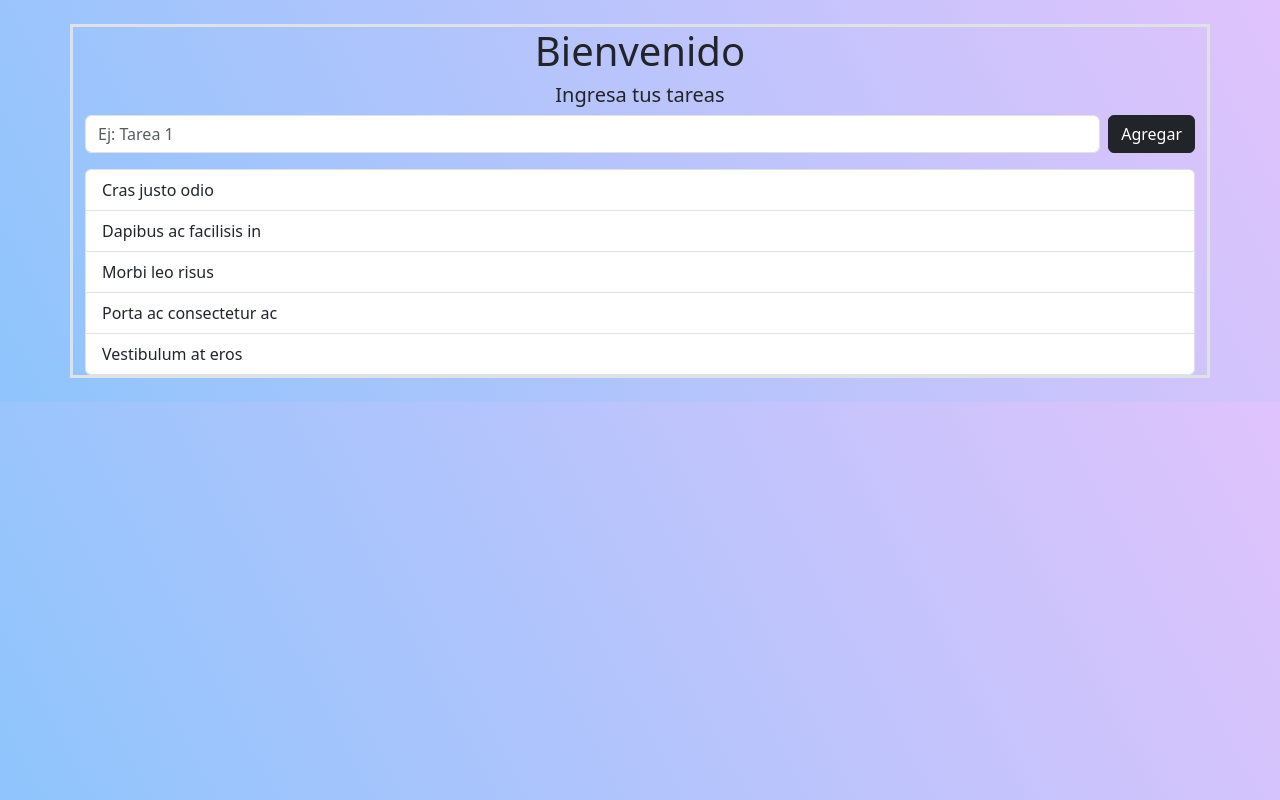
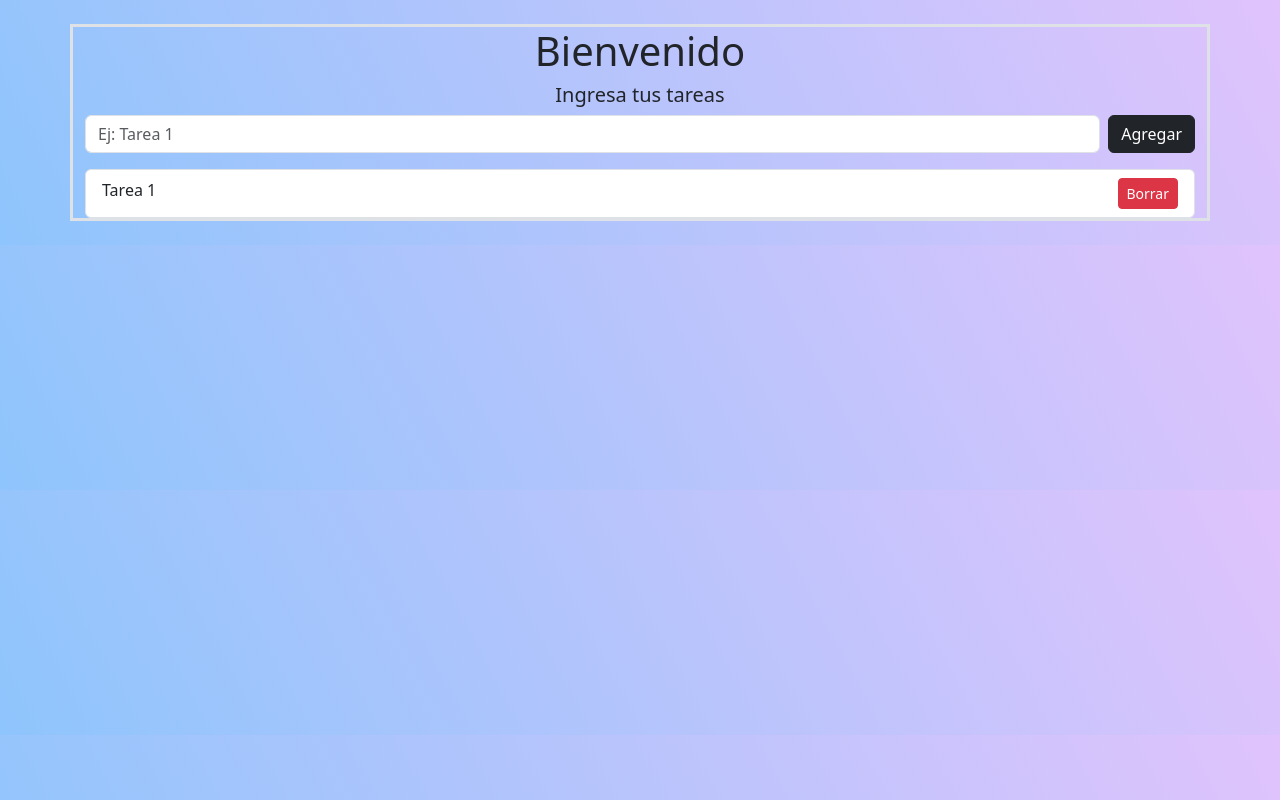
Before and after one commit to sheyla23a/ListaTareasReact, a React (Vite) app: page / in a window 1280 px wide. Built offline with nearby package versions, Linux system fonts and the light colour scheme.

Commit message:
agregue el maquetado de lista tareas y el item tarea

```diff
--- /dev/null
+++ b/src/components/ItemTarea.jsx
@@ -0,0 +1,10 @@
+import { Button, ListGroup } from "react-bootstrap";
+const ItemTarea = () => {
+  return (
+    <ListGroup.Item className="d-flex justify-content-between">
+      Tarea 1<Button variant="danger" size="sm" >Borrar</Button>
+    </ListGroup.Item>
+  );
+};
+
+export default ItemTarea;
--- a/src/components/ListaTareas.jsx
+++ b/src/components/ListaTareas.jsx
@@ -1,12 +1,9 @@
 import { ListGroup } from "react-bootstrap";
+import ItemTarea from "./ItemTarea";
 const ListaTareas = () => {
   return (
     <ListGroup>
-      <ListGroup.Item>Cras justo odio</ListGroup.Item>
-      <ListGroup.Item>Dapibus ac facilisis in</ListGroup.Item>
-      <ListGroup.Item>Morbi leo risus</ListGroup.Item>
-      <ListGroup.Item>Porta ac consectetur ac</ListGroup.Item>
-      <ListGroup.Item>Vestibulum at eros</ListGroup.Item>
+        <ItemTarea></ItemTarea>
     </ListGroup>
   );
 };
```
